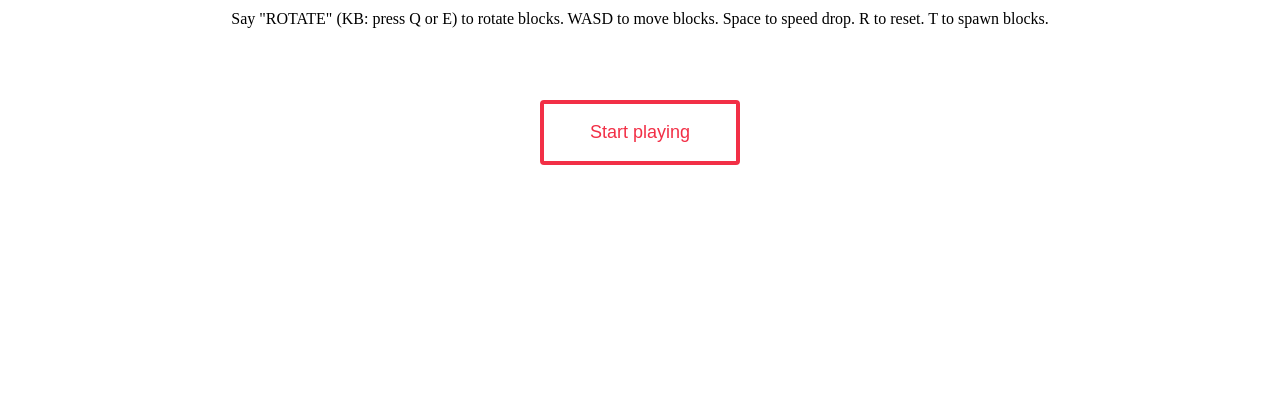
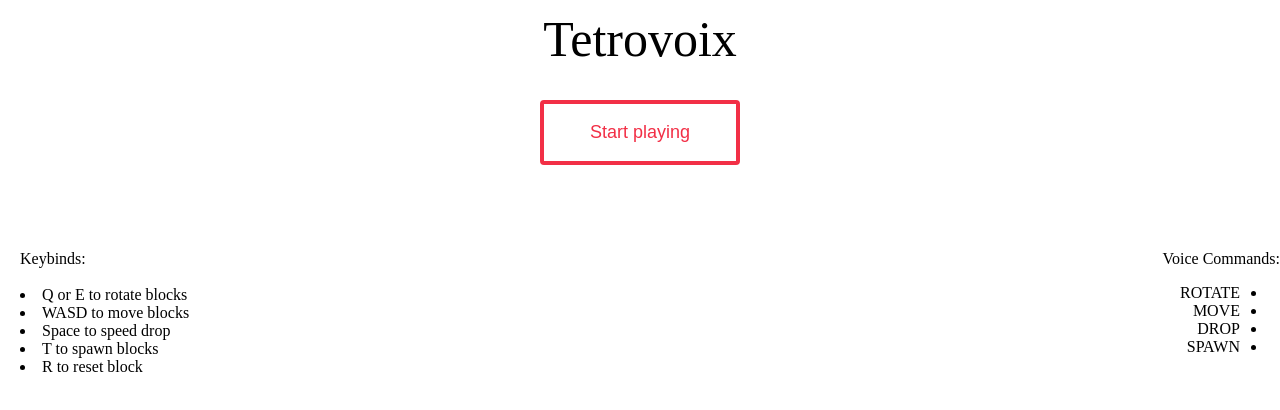
Before and after one commit to tomrailio/tetrivoice, a plain HTML site: page index.html in a window 1280 px wide. Drawn offline with Linux system fonts and the light colour scheme.

Commit message:
Update start screen

```diff
--- a/index.html
+++ b/index.html
@@ -9,10 +9,10 @@
   <link rel=stylesheet href="./style.css">
   <body>
     <script src="js/three.min.js"></script>
-    <script type="text/javascript" src="js/physi.js"></script>
+    <script src="js/physi.js"></script>
     <script src="js/OrbitControls.js"></script>
     <script src="main.js"></script>
-    <div id="info">Say "ROTATE" (KB: press Q or E) to rotate blocks. WASD to move blocks. Space to speed drop. R to reset. T to spawn blocks.</div>
+    <div id="title">Tetrovoix</div>
     <main>
       <div id="text">
         <button id="button">Start playing</button>
@@ -20,6 +20,25 @@
           Your browser doesn't support Speech Recognition. Sorry.
         </p>
       </div>
+      <span class="anchor" id="section1"></span>
+      <div id="voiceComs" class="section">
+        Voice Commands:
+        <ul dir='rtl'>
+          <li>ROTATE</li>
+          <li>MOVE</li>
+          <li>DROP</li>
+          <li>SPAWN</li>
+        </ul>
+      </div>
+      <div id="keyBinds" class="section">
+        Keybinds:
+        <br></br>
+        <li>Q or E to rotate blocks</li>
+        <li>WASD to move blocks</li>
+        <li>Space to speed drop</li>
+        <li>T to spawn blocks</li>
+        <li>R to reset block</li>
+      </div>
     </main>
   </body>
 </html>
--- a/main.js
+++ b/main.js
@@ -426,6 +426,8 @@ function init() {
   camera.position.y = 100;
   camera.position.x = 0;
 
+  camera.translateY(10);
+
   // Setup renderer
   renderer = new THREE.WebGLRenderer({antialias: true, alpha: true});
   renderer.shadowMap.enabled = true; // Enable shadows
@@ -656,7 +658,6 @@ window.addEventListener('DOMContentLoaded', () => {
           if (matchedWord == voiceCommands[0]) {
             console.log("matched " + voiceCommands[0]);
             currentPiece.rotation.y += Math.PI / 2;
-            console.log('rotated piece')
           } else if (matchedWord == voiceCommands[1]) {
             console.log("matched " + voiceCommands[1])
             let oldVector = currentPiece.getLinearVelocity();
--- a/style.css
+++ b/style.css
@@ -14,6 +14,43 @@ canvas {
   text-align: center;
   z-index: 100;
   display: block;
+}
+#title {
+  position: absolute;
+  top: 10px;
+  width: 100%;
+  text-align: center;
+  z-index: 100;
+  display: block;
+  font-family: tetrominoes;
+  font-size: 50px;
+}
+.anchor{
+  display: block;
+  height: 115px; /*same height as header*/
+  margin-top: -115px; /*same height as header*/
+  visibility: hidden;
+}
+@font-face {
+  font-family: tetrominoes;
+  src: url(./fonts/tetrominoes.ttf);
+}
+#voiceComs {
+  position: absolute;
+  top: 250px;
+  width: 100%;
+  text-align: right;
+  z-index: 100;
+  display: block;
+}
+#keyBinds {
+  position: absolute;
+  top: 250px;
+  width: 100%;
+  text-align: left;
+  z-index: 100;
+  display: block;
+  margin-left: 20px;
 }
 #text {
   position: absolute;
```
Also changed, not shown: fonts/tetrominoes.ttf (added).
